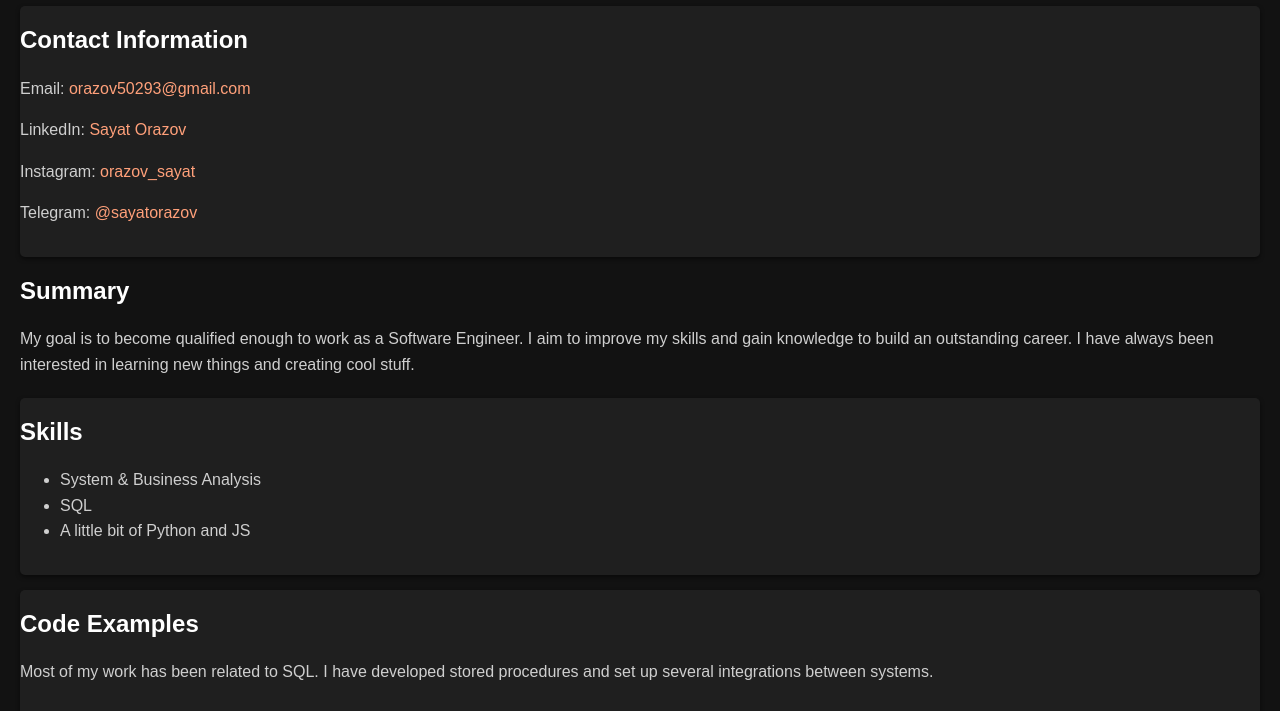
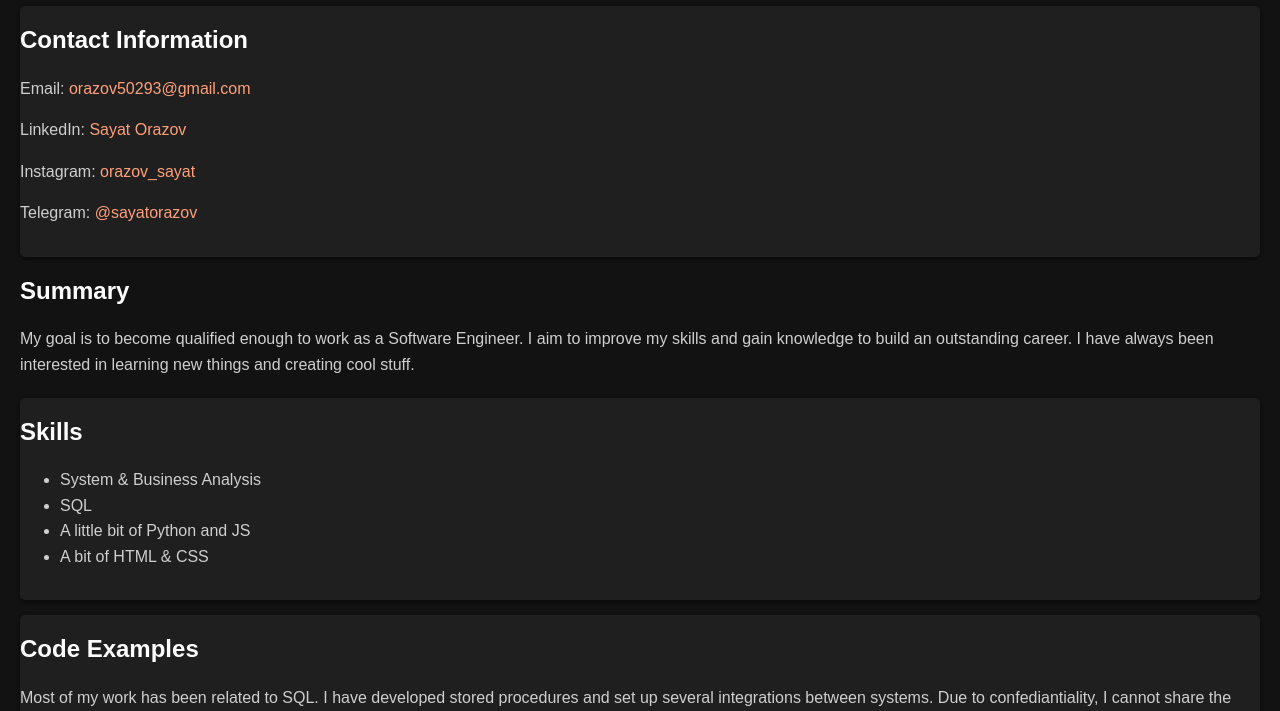
Before and after one commit to sayat-orazov/rsschool-cv, a plain HTML site: page index.html in a window 1280 px wide. Shown: the part 85-796 px from the top of the page. Drawn offline with Linux system fonts and the light colour scheme.

Commit message:
change html content

```diff
--- a/index.html
+++ b/index.html
@@ -30,12 +30,13 @@
             <li>System & Business Analysis</li>
             <li>SQL</li>
             <li>A little bit of Python and JS</li>
+            <li>A bit of HTML & CSS</li>
         </ul>
     </section>
 
     <section class="code-examples">
         <h2>Code Examples</h2>
-        <p>Most of my work has been related to SQL. I have developed stored procedures and set up several integrations between systems.</p>
+        <p>Most of my work has been related to SQL. I have developed stored procedures and set up several integrations between systems. Due to confediantiality, I cannot share the code examples. </p>
     </section>
 
     <section class="experience">
```
